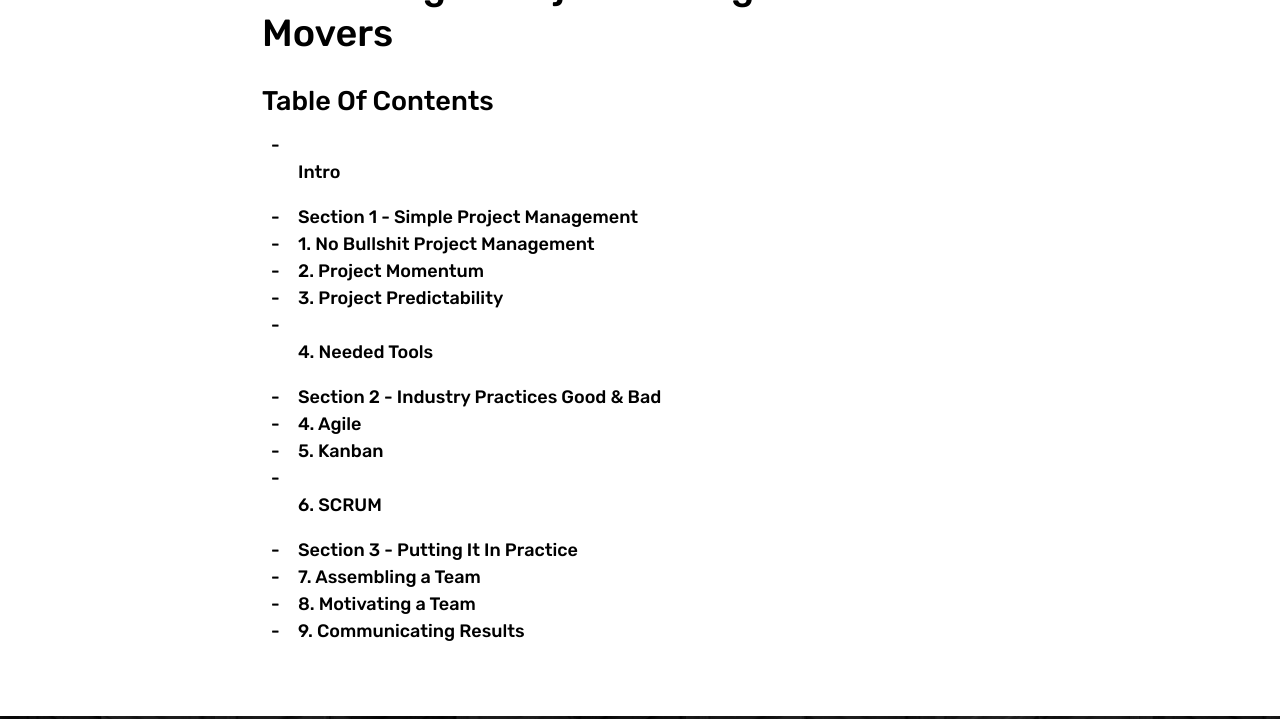
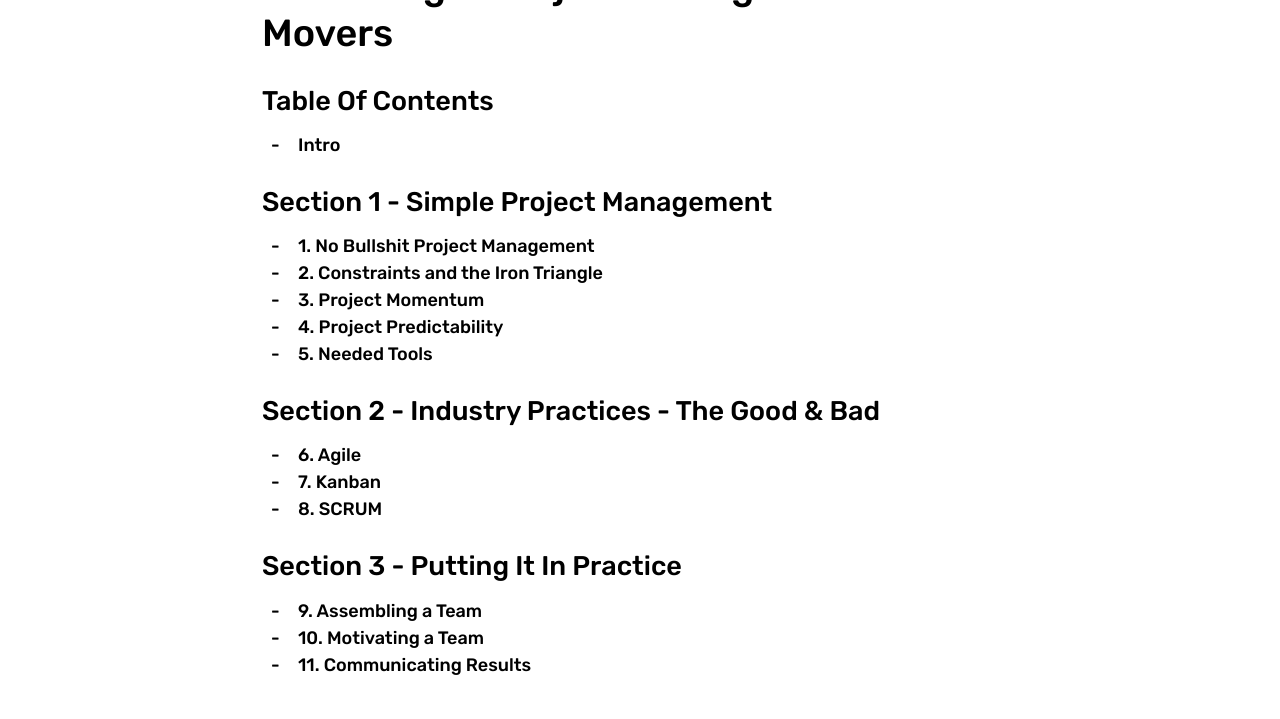
Before and after one commit to SilasReinagel/silasreinagel.github.io, a Jekyll site: the page built from static/delivering/03_index.md, in a window 1280 px wide and 900 px high, scrolled down 431 px, cut to the strip 0-719 px from the top of the window. Built offline with Jekyll 4.4.1, drawn with Linux system fonts in a browser that asks for light colours; nearby versions of some CDN libraries; our own code applies the rules of GitHub Pages for plain Markdown files.

```diff
--- a/static/delivering/03_index.md
+++ b/static/delivering/03_index.md
@@ -3,18 +3,19 @@
 ### Table Of Contents
 * **Intro**
 
-* **Section 1 - Simple Project Management**
+### Section 1 - Simple Project Management
 * **1. No Bullshit Project Management**
-* **2. Project Momentum**
-* **3. Project Predictability**
-* **4. Needed Tools**
+* **2. Constraints and the Iron Triangle**
+* **3. Project Momentum**
+* **4. Project Predictability**
+* **5. Needed Tools**
 
-* **Section 2 - Industry Practices Good & Bad**
-* **4. Agile**
-* **5. Kanban**
-* **6. SCRUM**
+### Section 2 - Industry Practices - The Good & Bad
+* **6. Agile**
+* **7. Kanban**
+* **8. SCRUM**
 
-* **Section 3 - Putting It In Practice**
-* **7. Assembling a Team**
-* **8. Motivating a Team**
-* **9. Communicating Results**
+### Section 3 - Putting It In Practice
+* **9. Assembling a Team**
+* **10. Motivating a Team**
+* **11. Communicating Results**
```
Also changed, not shown: static/delivering/04_intro.md (+12 -0 lines), static/delivering/C1_no-bullshit.md (added, +74 -0 lines), static/delivering/C2_iron_triangle.md (added, +11 -0 lines), static/delivering/project-management-triangle.png (added).
